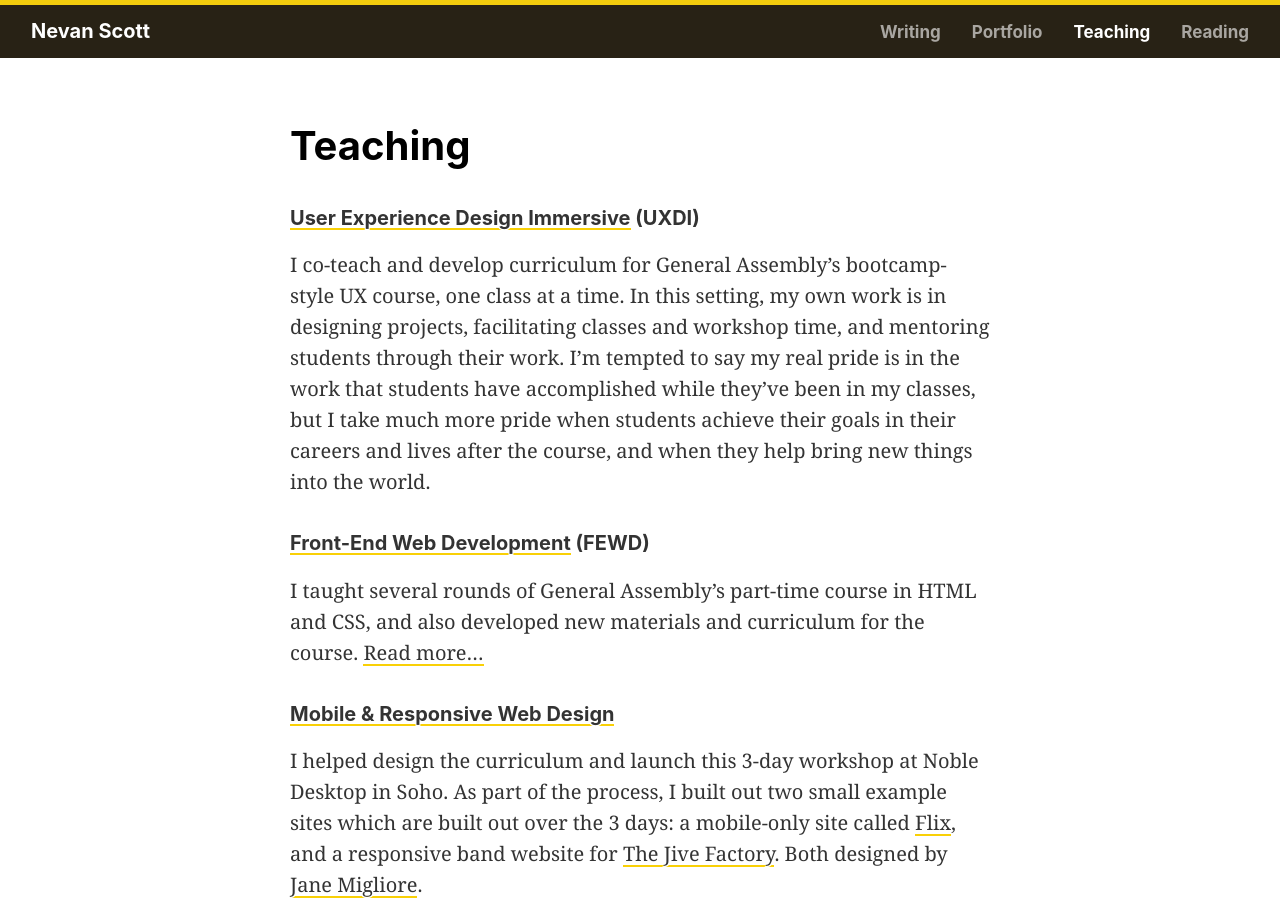
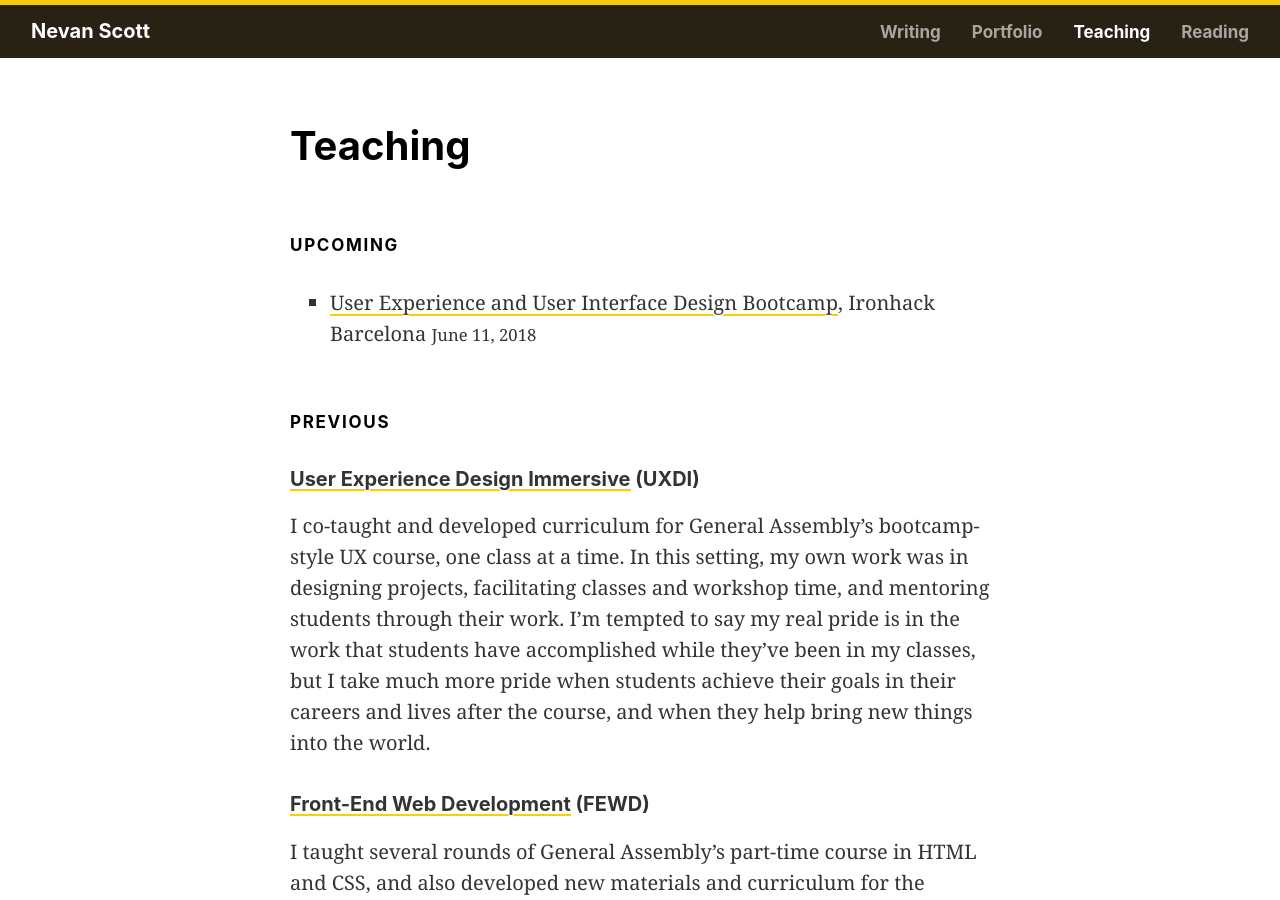
Before and after one commit to nevanscott/nevanscott.github.io, a Jekyll site: the page built from teaching.md, in a window 1280 px wide and 900 px high. Built offline with Jekyll 4.4.1, drawn with Linux system fonts in a browser that asks for light colours.

Commit message:
Teaching update

```diff
--- a/teaching.md
+++ b/teaching.md
@@ -2,8 +2,16 @@
 title: Teaching
 ---
 
+Upcoming
+--------
+
+* [User Experience and User Interface Design Bootcamp](http://www.ironhack.com/en/courses/ux-ui-design-bootcamp-learn-ux-design), Ironhack Barcelona <small>June 11, 2018</small>
+
+Previous
+--------
+
 [User Experience Design Immersive](https://generalassemb.ly/education/user-experience-design-immersive) (UXDI)
-: I co-teach and develop curriculum for General Assembly's bootcamp-style UX course, one class at a time. In this setting, my own work is in designing projects, facilitating classes and workshop time, and mentoring students through their work. I'm tempted to say my real pride is in the work that students have accomplished while they've been in my classes, but I take much more pride when students achieve their goals in their careers and lives after the course, and when they help bring new things into the world.
+: I co-taught and developed curriculum for General Assembly's bootcamp-style UX course, one class at a time. In this setting, my own work was in designing projects, facilitating classes and workshop time, and mentoring students through their work. I'm tempted to say my real pride is in the work that students have accomplished while they've been in my classes, but I take much more pride when students achieve their goals in their careers and lives after the course, and when they help bring new things into the world.
 
 [Front-End Web Development](https://generalassemb.ly/education/front-end-web-development) (FEWD)
 : I taught several rounds of General Assembly's part-time course in HTML and CSS, and also developed new materials and curriculum for the course. [Read more...](/ga/)
```
